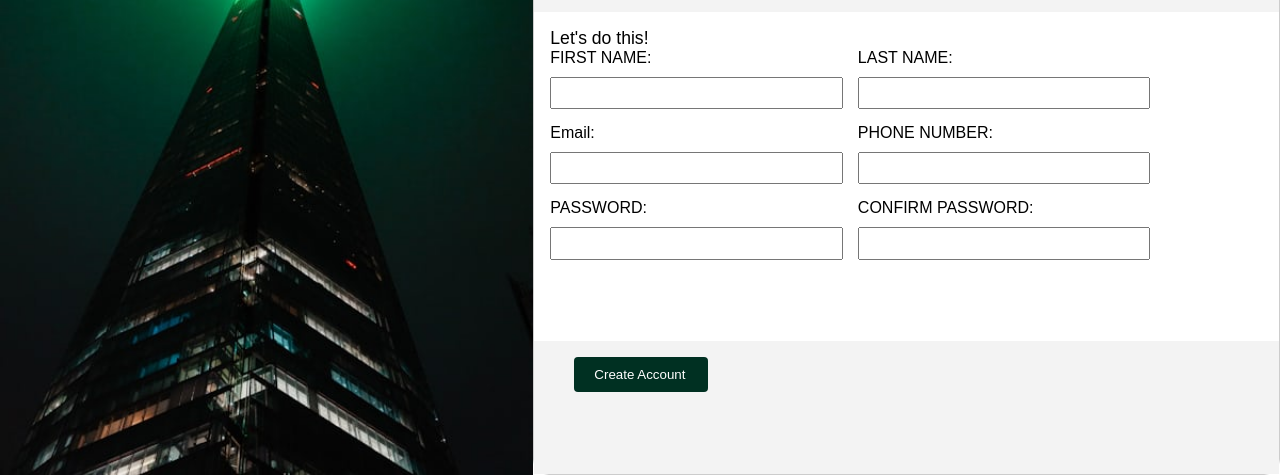
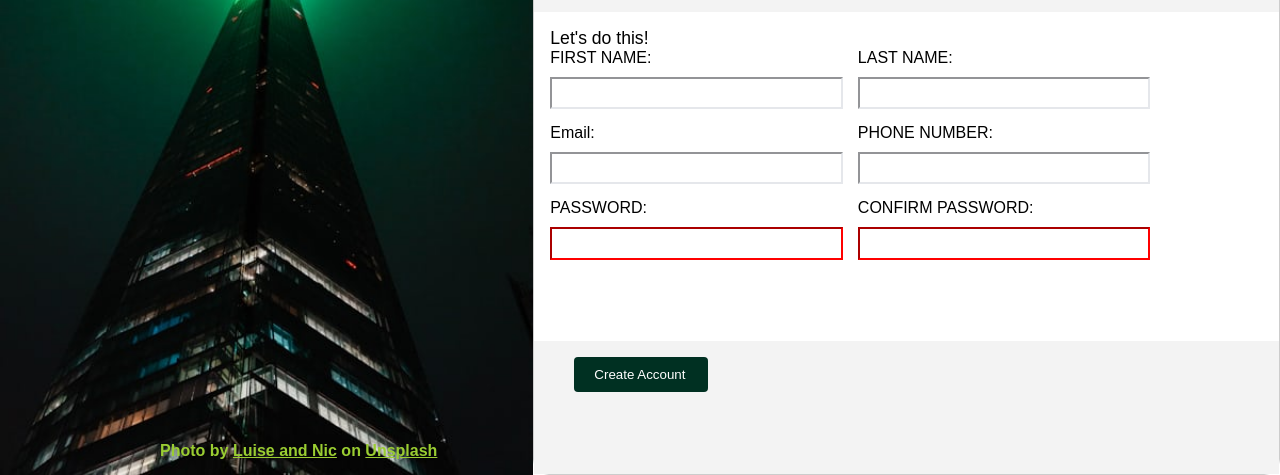
Before and after one commit to Mark1t/signup_form, a plain HTML site: page index.html in a window 1280 px wide. Shown: the part 325-800 px from the top of the page. Drawn offline with Linux system fonts and the light colour scheme; a web font is replaced by a local one.

Commit message:
finished, added input conditions, fixed small bugs, added credit

```diff
--- a/index.html
+++ b/index.html
@@ -12,6 +12,10 @@
         <h1>The street finds it's own uses for things.</h1>
       </div>
       <img src="image.png" alt="Image"/>
+      <div class="credit">
+        Photo by <a href="https://unsplash.com/photos/a-very-tall-building-with-a-green-light-on-top-of-it-RVmVIleeKVc">Luise and Nic</a>
+        on <a href="https://unsplash.com/">Unsplash</a>
+      </div>
     </div>
 
     <div class="form">
@@ -24,30 +28,30 @@
       </div>
       <div class="form-content">
         <p class="form-intro">Let's do this!</p>
-        <form id="user-form" action="/actionform.php" method="post">
+        <form id="user-form" action="/submit.php" method="post">
           <p>
             <label for="firstn">FIRST NAME:</label>
-            <input type="text" id="name" name="user_firstn" />
+            <input type="text" id="name" name="user_firstn" required />
           </p>
           <p>
             <label for="lastn">LAST NAME:</label>
-            <input type="text" id="name" name="user_lastn" />
+            <input type="text" id="name" name="user_lastn" required />
           </p>
           <p>
             <label for="mail">Email:</label>
-            <input type="text" id="mail" name="user_mail" />
+            <input type="email" id="mail" name="user_mail" required />
           </p>
           <p>
             <label for="phonenum">PHONE NUMBER:</label>
-            <input type="text" id="name" name="user_phone" />
+            <input type="text" id="name" name="user_phone" required />
           </p>
           <p>
             <label for="password">PASSWORD:</label>
-            <input type="text" id="name" name="user_pass" />
+            <input class="pass" type="password" id="name" name="user_pass" required />
           </p>
           <p>
             <label for="confirm">CONFIRM PASSWORD:</label>
-            <input type="text" id="name" name="user_confirm" />
+            <input class="pass" type="password" id="name" name="user_confirm" required />
           </p>
         </form>
       </div>
--- a/styles.css
+++ b/styles.css
@@ -40,6 +40,17 @@ body {
   height: 100%;
   object-fit: cover;
   display: block;
+}
+
+.credit {
+  position: absolute;
+  left: 160px;
+  bottom: 15px;
+}
+
+a, .credit{
+  font-weight: bold;
+  color: yellowgreen;
 }
 
 .form {
@@ -101,6 +112,16 @@ input {
   padding: 0.5em;
   margin-top: 5px;
   box-sizing: border-box;
+  border-color: #E5E7EB;
+}
+
+input:focus {
+  border-color: blue;
+  outline:none;
+}
+
+input:invalid.pass{
+  border-color: red;
 }
 
 .form-content p {
```
